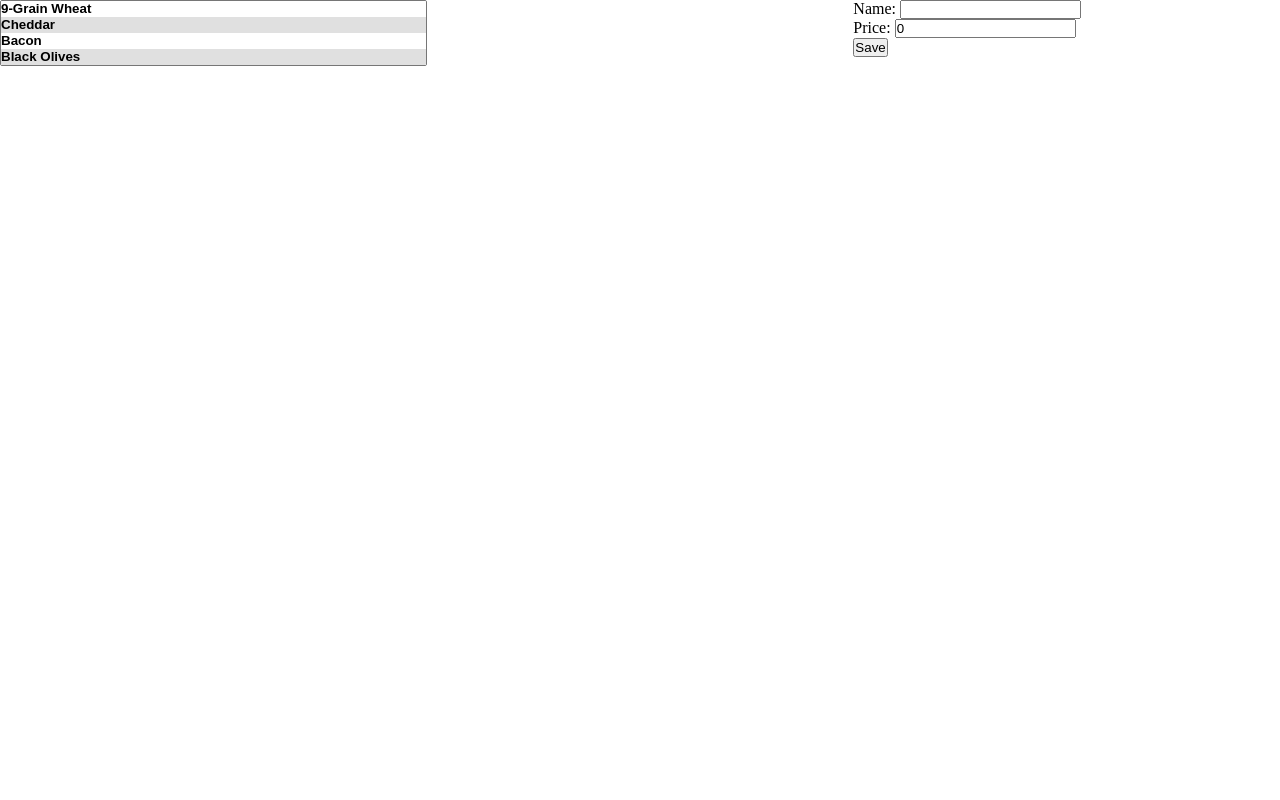
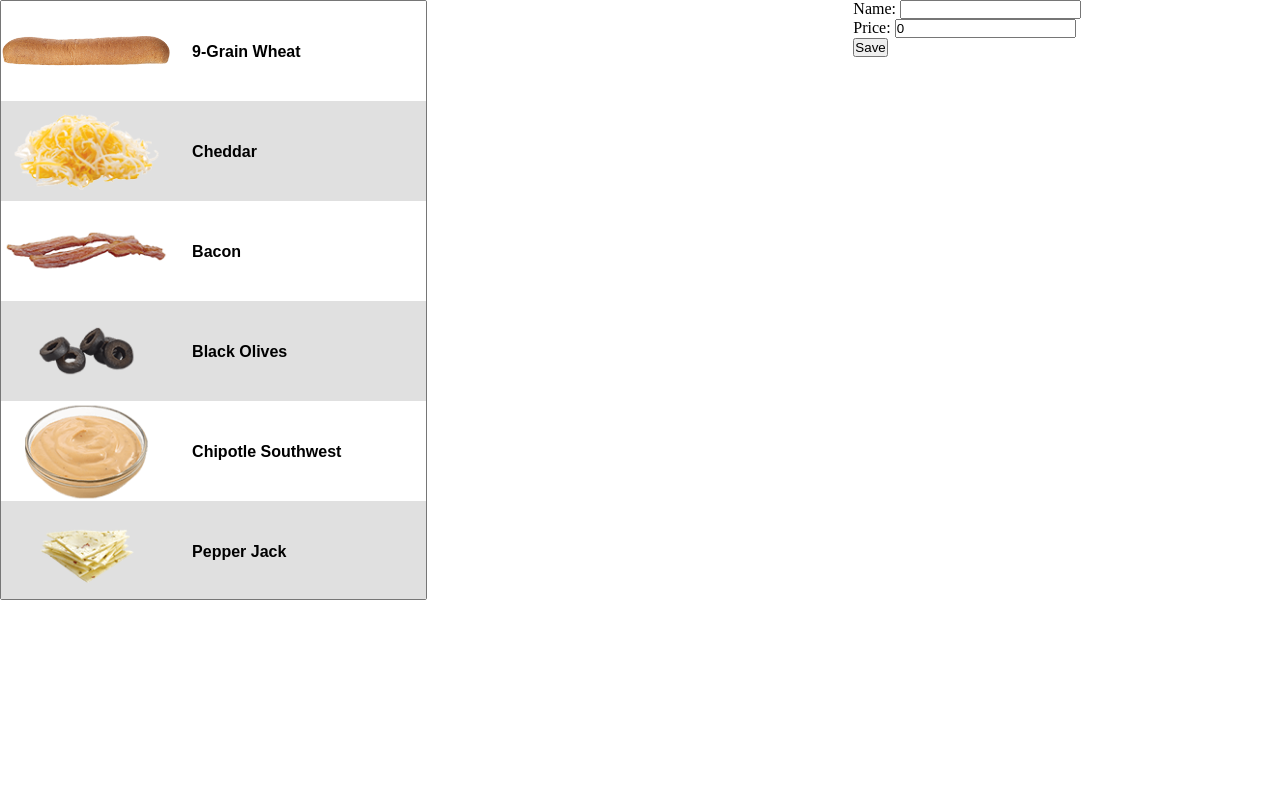
Before and after one commit to msienkiewicz7/baccoapp, a Django app: template baccoapp/mysandwich/templates/mysandwich/mysandwich.html in a window 1280 px wide. Shown: the part 67-867 px from the top of the page. Run offline with Django 3.2, Linux system fonts and the light colour scheme; the template is opened without the code that fills it: values that come from a table or form of the project are taken from there, others are empty; a user stored in the database is signed in; data comes from the database, SQL or seed files in the repository.

Commit message:
added background image to select

```diff
--- a/baccoapp/mysandwich/templates/mysandwich/mysandwich.html
+++ b/baccoapp/mysandwich/templates/mysandwich/mysandwich.html
@@ -24,7 +24,7 @@
       <div class="form-wrapper">
         {% if field.id_for_label == "id_ingredients" %}
         {{ field.label_tag }}
-        <select id="ingredients_selector" name="ingredients" required id="id_ingredients" multiple>
+        <select name="ingredients" required id="id_ingredients" multiple>
           {% for choice in field.field.choices %}
           <option value="{{ choice.0 }}" data="{{ choice.1 }}"></option>
           {% endfor %}
@@ -47,7 +47,10 @@
     <!-- <button id="save" type="submit">Save</button> -->
   </form>
 
+
+
 </div>
+
 
 <div class="preview">
   <!-- <h1>Preview</h1> -->
@@ -67,6 +70,7 @@
   </p>
   <button id="save" type="submit">Save</button>
 </div>
+
 {% endblock content %}
 
 </div>
--- a/baccoapp/static/js/mysandwich.js
+++ b/baccoapp/static/js/mysandwich.js
@@ -1,6 +1,8 @@
 $(document).ready(function() {
 
-  $("#ingredients_selector option").each(function() {
+  console.log("jQuery execution")
+
+  $("#id_ingredients option").each(function() {
 
     let option = $(this)
     let data = option.attr("data").split(",")
@@ -13,10 +15,11 @@ $(document).ready(function() {
     option.html(ingredient_name)
     option.attr("price", ingredient_price)
     option.attr("type", ingredient_type)
-    // option.attr("img_small", img_small)
-    // option.attr("img_large", img_large)
+    option.attr("img_small", img_small)
+    option.attr("img_large", img_large)
 
-    // option.css("background-image", `url(${img_small})`)
+    option.css("background-image", `url(/${img_small})`)
+    // option.css("background-size", "5%")
     console.log(img_small);
   });
 
--- a/baccoapp/static/styles/create.css
+++ b/baccoapp/static/styles/create.css
@@ -14,12 +14,36 @@
 .create select {
   /* height: calc(100vh); */
   width: 100%;
+  height: 600px;
 }
 
 .create select option {
   font-weight: bold;
+  font-size: 12pt;
 }
 
 .create select option:nth-child(even) {
   background-color: #e0e0e0;
 }
+
+/* Sandwich creator (select) */
+
+#id_ingredients option {
+  padding-left: 45%;
+  height: 100px;
+  background-repeat: no-repeat;
+  background-position: left center;
+  background-size: 40%;
+
+  padding-top: 10%;
+
+}
+
+/* #id_ingredients option[value="1"] {
+  background-size: 10%;
+  background-image: url(/static/images/ingredients/small/pepperoni_small.png);
+}
+#id_ingredients option[value="2"] {
+  background-size: 10%;
+  background-image: url(/static/images/ingredients/small/cheddar_small.png);
+} */
```
